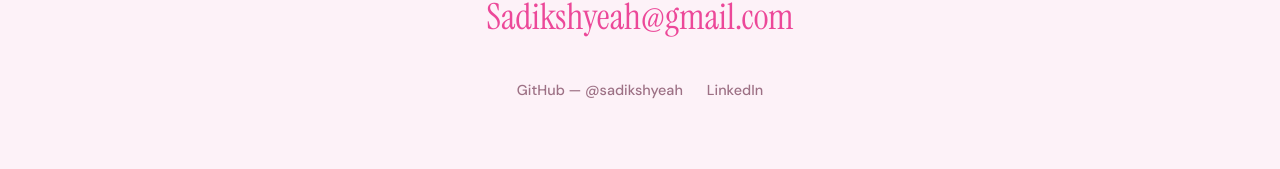
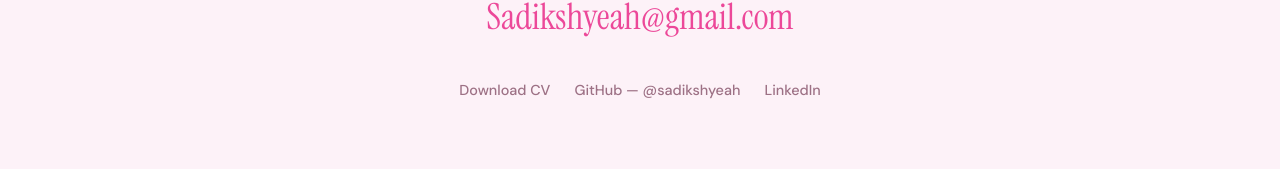
Before and after one commit to sadikshyeah/Sadi_portfolio, a React (Vite) app: page / in a window 1280 px wide. Shown: the part 3774-3943 px from the top of the page. Built offline with nearby package versions, Linux system fonts and the light colour scheme.

Commit message:
Add CV download link to contact section

```diff
--- a/src/components/Contact.tsx
+++ b/src/components/Contact.tsx
@@ -19,6 +19,9 @@
           {portfolio.social.email}
         </a>
         <div className="contact__social">
+          <a href={portfolio.resume} download>
+            Download CV
+          </a>
           <a href={portfolio.social.github} target="_blank" rel="noreferrer">
             GitHub — @sadikshyeah
           </a>
```
